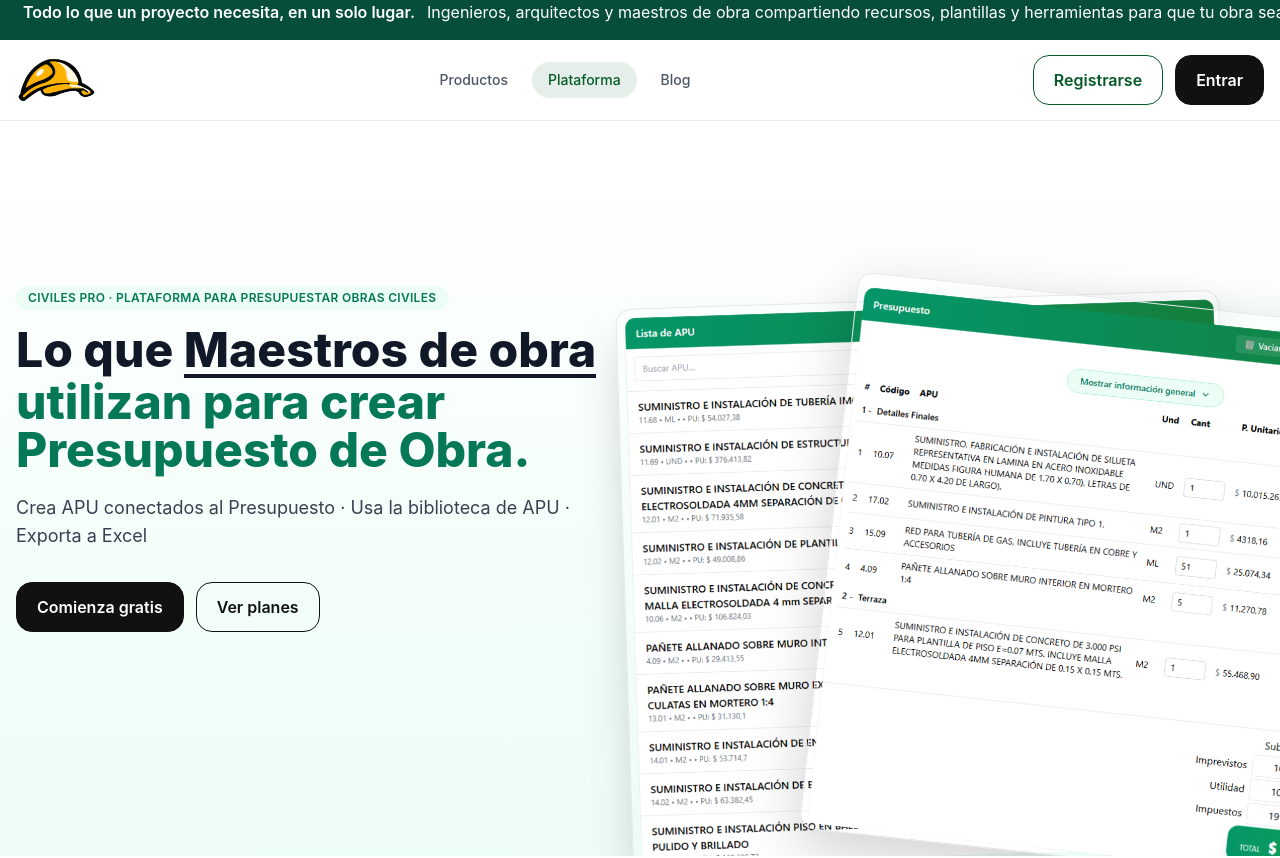
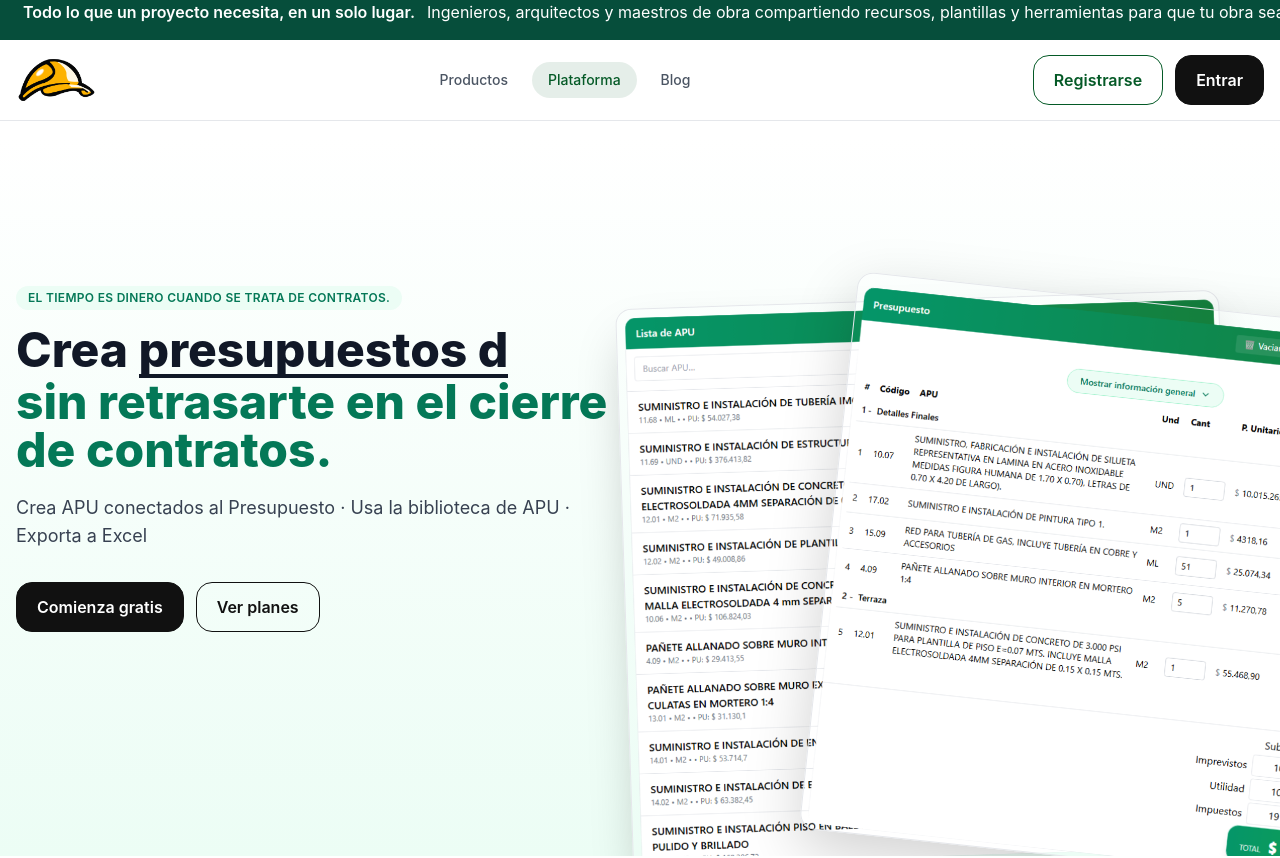
Before and after one commit to CivilesPro/pagina-principal, a React (Vite) app: page /plataforma in a window 1280 px wide. Shown: the top 858 px of the page. Built offline with nearby package versions, Linux system fonts and the light colour scheme.

Commit message:
Update plataforma hero copy

```diff
--- a/src/pages/PlataformaPage.jsx
+++ b/src/pages/PlataformaPage.jsx
@@ -24,7 +24,7 @@ const PRIMARY = "#055a27";
 const SECONDARY = "#111111ff";
 
 // Texto “role typing” que aparece en el hero
-const HERO_ROLES = ["Ingenieros", "Arquitectos", "Maestros de obra"];
+const HERO_ROLES = ["presupuestos de Obra"];
 
 // =====================
 // Utilidades
@@ -665,15 +665,15 @@ export default function PlataformaPage() {
             {/* Texto */}
             <div>
               <div className="inline-flex items-center gap-2 rounded-full bg-emerald-50 px-3 py-1 text-emerald-700">
-                <span className="text-xs font-semibold uppercase tracking-wide">Civiles Pro · Plataforma para presupuestar obras civiles</span>
+                <span className="text-xs font-semibold uppercase tracking-wide">El tiempo es dinero cuando se trata de contratos.</span>
               </div>
               <h1 className="mt-4 text-4xl font-extrabold leading-tight text-gray-900 sm:text-5xl">
-                Lo que{" "}
+                Crea{" "}
                 <span className="inline-block border-b-4 border-gray-900 text-gray-900">
                   {typed || "\u00A0"}
                 </span>
                 <br />
-                <span className="text-emerald-700">utilizan para crear Presupuesto de Obra.</span>
+                <span className="text-emerald-700">sin retrasarte en el cierre de contratos.</span>
               </h1>
               <p className="mt-5 text-lg text-gray-700">
                 Crea APU conectados al Presupuesto · Usa la biblioteca de APU · Exporta a Excel
```
